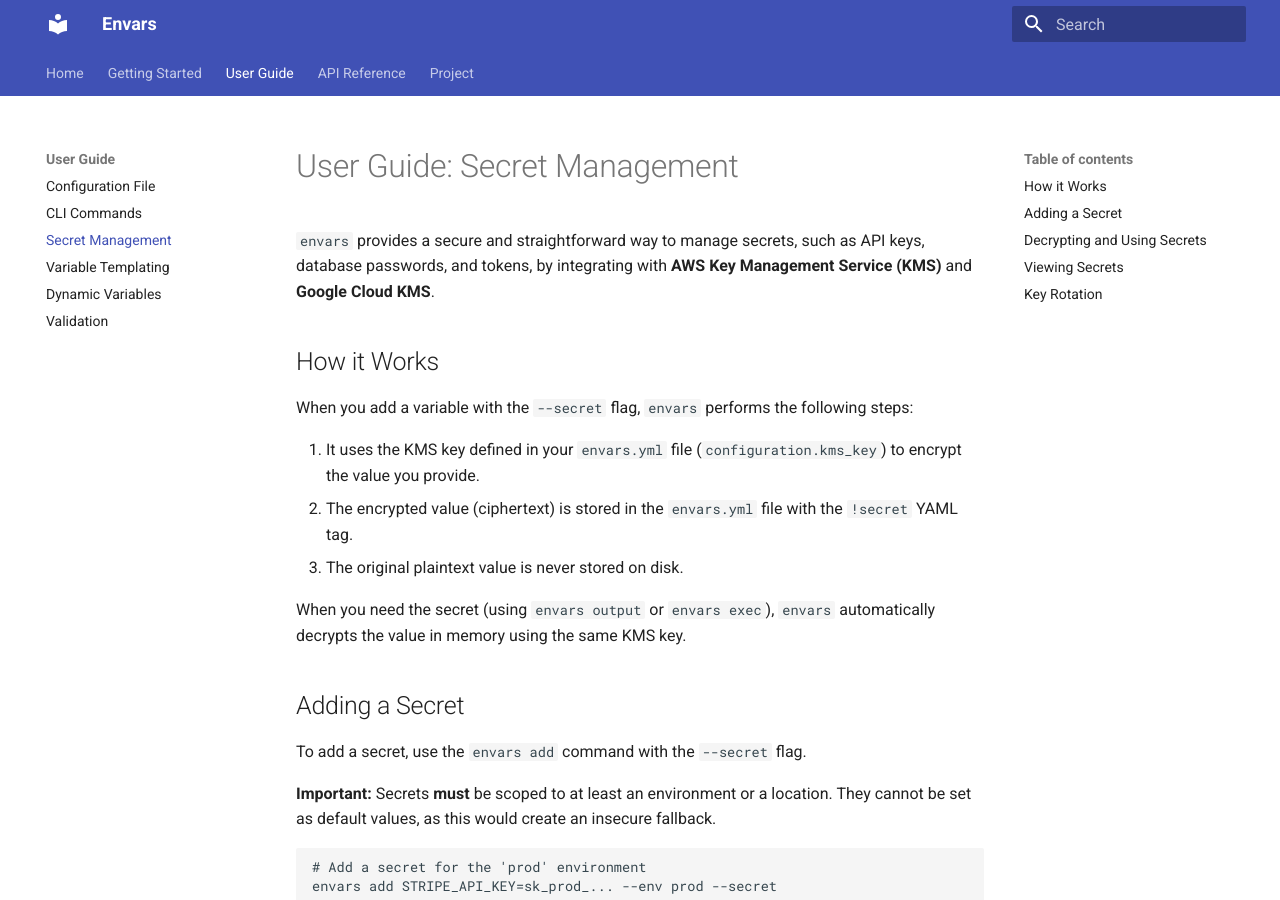
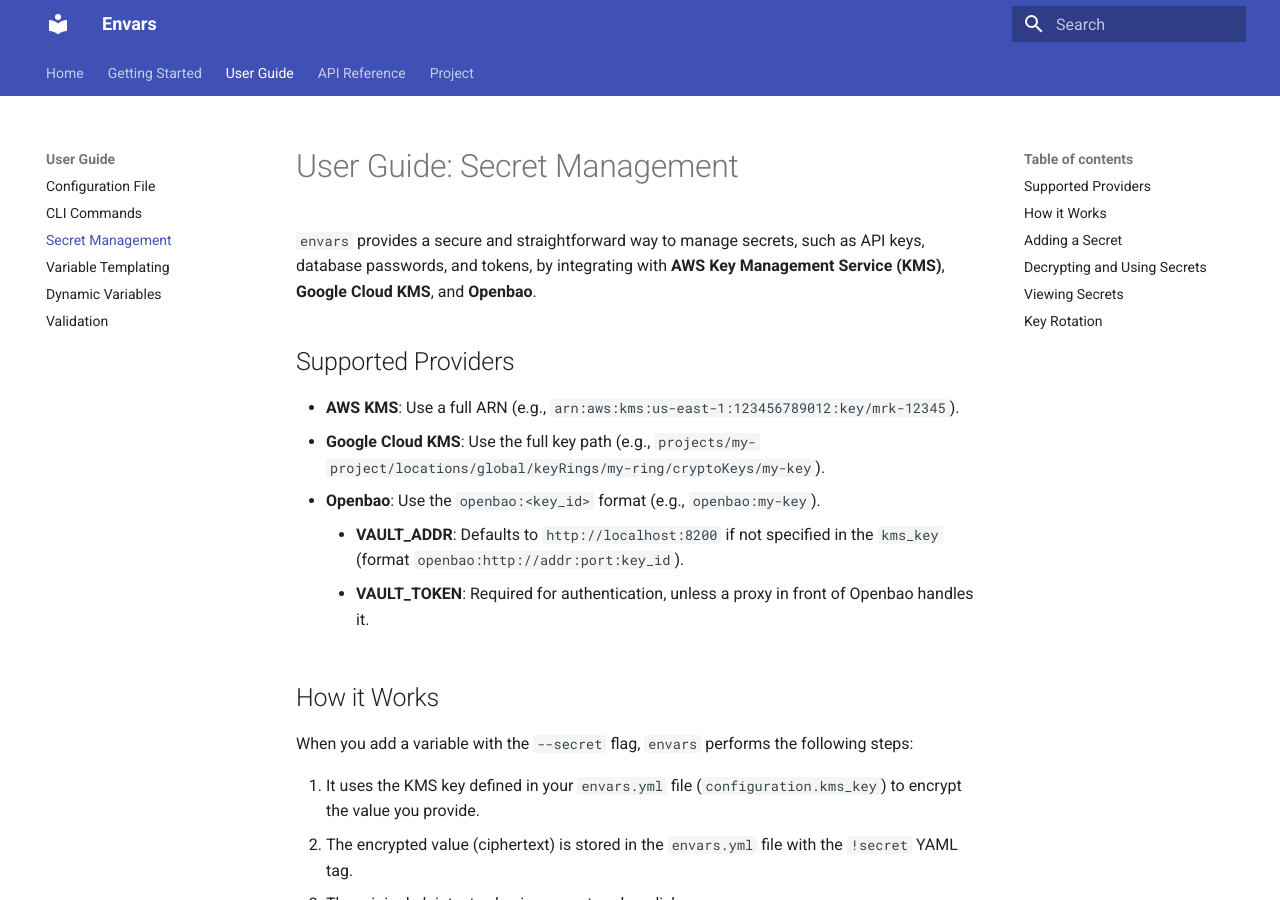
Before and after one commit to timeoutdigital/envars2, an MkDocs documentation site: the page built from docs/user-guide/03-secret-management.md, in a window 1280 px wide and 900 px high. Built offline with MkDocs 1.6.1 and Material for MkDocs 9.7.7, drawn with Linux system fonts in a browser that asks for light colours.

Commit message:
docs(openbao): Update README and secret management guide for Openbao

```diff
--- a/docs/user-guide/03-secret-management.md
+++ b/docs/user-guide/03-secret-management.md
@@ -1,6 +1,14 @@
 # User Guide: Secret Management
 
-`envars` provides a secure and straightforward way to manage secrets, such as API keys, database passwords, and tokens, by integrating with **AWS Key Management Service (KMS)** and **Google Cloud KMS**.
+`envars` provides a secure and straightforward way to manage secrets, such as API keys, database passwords, and tokens, by integrating with **AWS Key Management Service (KMS)**, **Google Cloud KMS**, and **Openbao**.
+
+## Supported Providers
+
+- **AWS KMS**: Use a full ARN (e.g., `arn:aws:kms:us-east-1:123456789012:key/mrk-12345`).
+- **Google Cloud KMS**: Use the full key path (e.g., `projects/my-project/locations/global/keyRings/my-ring/cryptoKeys/my-key`).
+- **Openbao**: Use the `openbao:<key_id>` format (e.g., `openbao:my-key`).
+    - **VAULT_ADDR**: Defaults to `http://localhost:8200` if not specified in the `kms_key` (format `openbao:http://addr:port:key_id`).
+    - **VAULT_TOKEN**: Required for authentication, unless a proxy in front of Openbao handles it.
 
 ## How it Works
 
```
Also changed, not shown: README.md (+3 -3 lines), conductor/tracks/openbao_kms_20260206/plan.md (+2 -2 lines).
